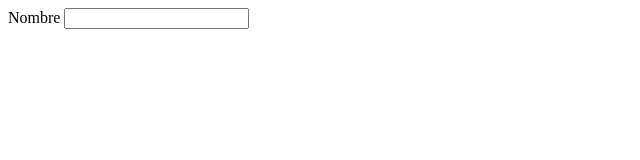
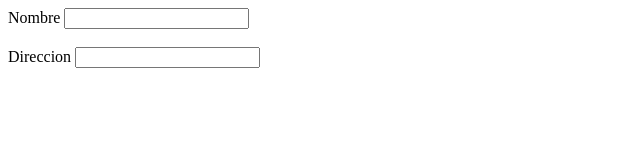
Before and after one commit to bsoto24/InputFilter, a plain HTML site: page index.html in a window 1280 px wide. Shown: the whole page, without its empty margins (0-640 px from the left). Drawn offline with nearby package versions, Linux system fonts and the light colour scheme.

Commit message:
letters and numbers

```diff
--- a/index.html
+++ b/index.html
@@ -9,7 +9,14 @@
 
 <label>Nombre</label>
 
-<input id="nombre" type="text"  value="" onkeyup="this.value=letras(this.value)"/>
+<input id="nombre" type="text"  value="" onkeyup="this.value=filtro(this.value, 'letras')"/>
+
+<br>
+<br>
+
+<label>Direccion</label>
+
+<input id="direccion" type="text"  value="" onkeyup="this.value=filtro(this.value, 'letrasNumeros')" />
 
 <script type="text/javascript">
 
@@ -17,11 +24,25 @@
 		document.getElementById('nombre').onpaste = function(e) {
 			e.preventDefault();
 		}
+		document.getElementById('direccion').onpaste = function(e) {
+			e.preventDefault();
+		}
 	}
 
-	function letras(string){
+	function filtro(string, tipo){
+
+		var filtro = '';
+
+		switch(tipo){
+			case 'letras':
+			filtro = 'abcdefghijklmnopqrstuvwxyzABCDEFGHIJKLMNOPQRSTUVWXYZ ';
+			break;
+			case 'letrasNumeros':
+			filtro = 'abcdefghijklmnopqrstuvwxyzABCDEFGHIJKLMNOPQRSTUVWXYZ 0123456789';
+			break;
+		}
+
 	    var out = '';
-	    var filtro = 'abcdefghijklmnopqrstuvwxyzABCDEFGHIJKLMNOPQRSTUVWXYZ ';
 
 	    for (var i=0; i<string.length; i++)
 	       if (filtro.indexOf(string.charAt(i)) != -1)
```
